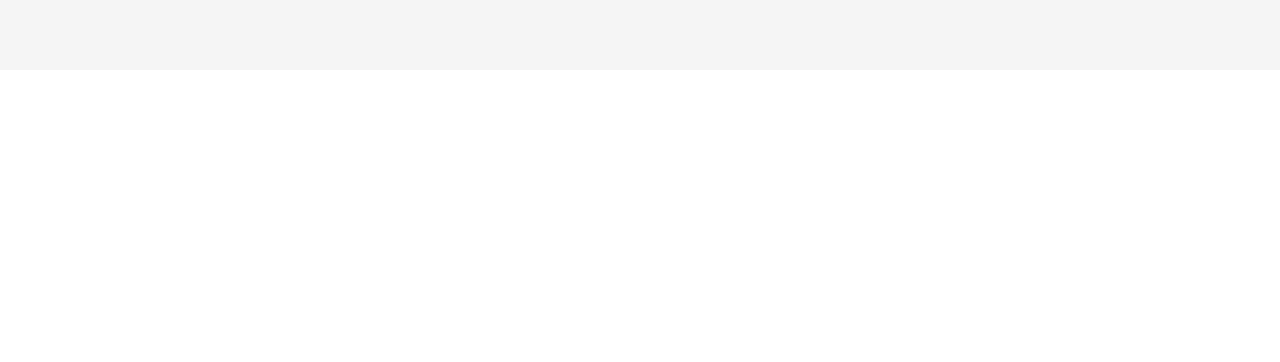
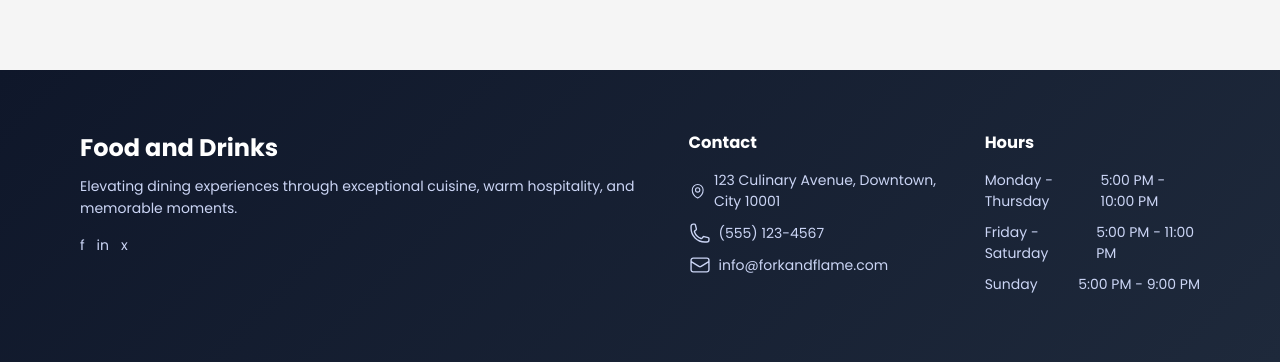
Before and after one commit to ngokhactien/oderFood, a React (Vite) app: page /product/1 in a window 1280 px wide. Shown: the part 794-1156 px from the top of the page. Before the commit the page ends 864 px from the top, so only its background shows below. Built offline with nearby package versions, Linux system fonts and the light colour scheme.

Commit message:
update code 18-4

```diff
--- a/src/App.jsx
+++ b/src/App.jsx
@@ -2,17 +2,17 @@ import React from "react";
 import { Outlet } from "react-router-dom";
 import Header from "./components/Header";
 import ScrollToTop from "./common/ScrollToTop";
-// import Footer from "./components/Footer"; // nếu có
+import Footer from "./components/Footer";
 
 const App = () => {
   return (
     <>
-    <ScrollToTop />
+      <ScrollToTop />
       <Header />
-      <main style={{ minHeight: "80vh", paddingTop: '4rem' }}>
+      <main style={{ minHeight: "80vh", paddingTop: "4rem" }}>
         <Outlet /> {/* Các trang con sẽ hiển thị tại đây */}
       </main>
-      {/* <Footer /> */}
+      <Footer />
     </>
   );
 };
--- /dev/null
+++ b/src/components/CustomerReviews.jsx
@@ -0,0 +1,68 @@
+import "./styles/CustomerReviews.css";
+
+const reviews = [
+  {
+    name: "Nhã Phương - Diễn viên",
+    avatar: "https://i.pravatar.cc/100?img=1",
+    rating: 3,
+    content:
+      "Mình đặt cơm trưa ở đây hàng ngày, món ăn ngon, đa dạng và giá cả hợp lý. Nhân viên phục vụ nhiệt tình, tư vấn menu chi tiết. Giao hàng đúng giờ, đồ ăn còn nóng hổi. Mình rất hài lòng và sẽ giới thiệu cho bạn bè!",
+  },
+  {
+    name: "Ngọc Trinh - Người mẫu",
+    avatar: "https://i.pravatar.cc/100?img=2",
+    rating: 4,
+    content:
+      "Quán có nhiều món ăn đa dạng, từ món Việt, món Á đến món Âu. Không gian sạch sẽ, thoáng mát, phù hợp để họp mặt gia đình. Đặc biệt là chất lượng món ăn luôn đảm bảo, nguyên liệu tươi ngon.",
+  },
+  {
+    name: "Trấn Thành - Danh hài",
+    avatar: "https://i.pravatar.cc/100?img=3",
+    rating: 5,
+    content:
+      "Mình hay đặt tiệc cho gia đình và công ty, quán này phục vụ nhanh, giá cả hợp lý. Có nhiều combo ưu đãi cho nhóm đông người. Uy tín lắm!",
+  },
+  {
+    name: "Trường Giang - Danh hài",
+    avatar: "https://i.pravatar.cc/100?img=4",
+    rating: 4,
+    content:
+      "Quán có nhiều món ăn kèm và đồ uống đa dạng. Nhân viên nhiệt tình tư vấn món ăn phù hợp. Combo cơm + nước uống giảm giá khá nhiều.",
+  },
+];
+
+const Star = ({ filled }) => (
+  <span className={filled ? "star filled" : "star"}>★</span>
+);
+
+const ReviewCard = ({ review }) => {
+  return (
+    <div className="reviews--card">
+      <div className="review-header">
+        <img src={review.avatar} alt={review.name} />
+        <div>
+          <h4 className="name">{review.name}</h4>
+          <div className="stars">
+            {[...Array(5)].map((_, i) => (
+              <Star key={i} filled={i < review.rating} />
+            ))}
+          </div>
+        </div>
+      </div>
+      <p>{review.content}</p>
+    </div>
+  );
+};
+
+export default function ReviewSection() {
+  return (
+    <div className="review-container">
+      <h2>Đánh giá từ khách hàng</h2>
+      <div className="review-grid">
+        {reviews.map((r, i) => (
+          <ReviewCard key={i} review={r} />
+        ))}
+      </div>
+    </div>
+  );
+}
--- /dev/null
+++ b/src/components/Footer.jsx
@@ -0,0 +1,82 @@
+import "./styles/Footer.css";
+import {
+  MapPinIcon,
+  PhoneIcon,
+  EnvelopeIcon,
+} from "@heroicons/react/24/outline";
+
+export default function Footer() {
+  return (
+    <footer className="footer">
+      <div className="footer-container">
+
+        {/* LEFT */}
+        <div className="footer-col">
+          <h2 className="logo">Food and Drinks</h2>
+          <p>
+            Elevating dining experiences through exceptional cuisine, warm
+            hospitality, and memorable moments.
+          </p>
+
+          <div className="socials">
+            <span>f</span>
+            <span>in</span>
+            <span>x</span>
+          </div>
+        </div>
+
+        {/* QUICK LINKS */}
+        {/* <div className="footer-col">
+          <h3>Quick Links</h3>
+          <ul>
+            <li>Our Menu</li>
+            <li>Reservations</li>
+            <li>Our Story</li>
+            <li>Private Events</li>
+            <li>Gift Cards</li>
+            <li>Careers</li>
+          </ul>
+        </div> */}
+
+        {/* CONTACT */}
+        <div className="footer-col">
+          <h3>Contact</h3>
+          <ul className="contact">
+            <li>
+              <MapPinIcon className="icon" />
+              123 Culinary Avenue, Downtown, City 10001
+            </li>
+            <li>
+              <PhoneIcon className="icon" />
+              (555) 123-4567
+            </li>
+            <li>
+              <EnvelopeIcon className="icon" />
+              info@forkandflame.com
+            </li>
+          </ul>
+        </div>
+
+        {/* HOURS */}
+        <div className="footer-col">
+          <h3>Hours</h3>
+          <ul className="hours">
+            <li>
+              <span>Monday - Thursday</span>
+              <span>5:00 PM - 10:00 PM</span>
+            </li>
+            <li>
+              <span>Friday - Saturday</span>
+              <span>5:00 PM - 11:00 PM</span>
+            </li>
+            <li>
+              <span>Sunday</span>
+              <span>5:00 PM - 9:00 PM</span>
+            </li>
+          </ul>
+        </div>
+
+      </div>
+    </footer>
+  );
+}
--- /dev/null
+++ b/src/components/styles/CustomerReviews.css
@@ -0,0 +1,74 @@
+.review-container {
+  padding: 60px 80px;
+  background: #f8f8f8;
+  font-family: Arial, sans-serif;
+}
+
+.review-container h2 {
+  font-size: 28px;
+  margin-bottom: 30px;
+  border-bottom: 3px solid #ff6600;
+  display: inline-block;
+  padding-bottom: 6px;
+  font-weight: 700;
+}
+
+.review-grid {
+  display: grid;
+  grid-template-columns: repeat(2, 1fr);
+  gap: 25px;
+}
+
+.reviews--card {
+  background: #fff;
+  border-radius: 12px;
+  padding: 22px;
+  border: 1px solid #eee;
+  box-shadow: 0 4px 10px rgba(0, 0, 0, 0.04);
+  cursor: pointer;
+}
+
+.review-header {
+  display: flex;
+  align-items: center;
+  gap: 12px;
+  margin-bottom: 12px;
+}
+
+.review-header img {
+  width: 55px;
+  height: 55px;
+  border-radius: 50%;
+  object-fit: cover;
+}
+
+.name {
+  margin: 0;
+  font-size: 16px;
+  font-weight: 600;
+}
+
+.stars {
+  margin-top: 4px;
+}
+
+.star {
+  color: #ddd;
+  font-size: 14px;
+}
+
+.star.filled {
+  color: #ffc107;
+}
+
+.reviews--card p {
+  font-size: 14px;
+  color: #666;
+  line-height: 1.7;
+}
+
+.reviews--card:hover {
+  transform: translateY(-3px);
+  transition: 0.2s;
+  border: 1px solid var(--primary-color);;
+}
--- /dev/null
+++ b/src/components/styles/Footer.css
@@ -0,0 +1,86 @@
+.footer {
+  background: linear-gradient(135deg, #0f172a, #1e293b);
+  color: #cbd5f5;
+  padding: 60px 80px;
+}
+
+.footer-container {
+  display: flex;
+  justify-content: space-between;
+  gap: 40px;
+}
+
+.footer-col h2.logo {
+  font-size: 24px;
+  color: white;
+  margin-bottom: 10px;
+}
+
+.footer-col h3 {
+  color: white;
+  margin-bottom: 15px;
+}
+
+.footer-col p {
+  font-size: 14px;
+  line-height: 1.6;
+  margin-bottom: 15px;
+}
+
+.footer-col ul {
+  list-style: none;
+  padding: 0;
+  margin: 0;
+}
+
+.footer-col ul li {
+  margin-bottom: 10px;
+  font-size: 14px;
+  cursor: pointer;
+  display: flex;
+  align-items: center;
+  gap: 8px;
+}
+
+.footer-col ul li:hover {
+  color: #f97316;
+}
+
+/* socials */
+.socials {
+  display: flex;
+  gap: 12px;
+}
+
+.socials svg {
+  cursor: pointer;
+  transition: 0.2s;
+}
+
+.socials svg:hover {
+  color: #f97316;
+}
+
+/* contact */
+.contact li {
+  align-items: flex-start;
+}
+
+/* hours */
+.hours li {
+  display: flex;
+  justify-content: space-between;
+}
+
+/* responsive */
+@media (max-width: 768px) {
+  .footer-container {
+    grid-template-columns: 1fr 1fr;
+  }
+}
+
+@media (max-width: 500px) {
+  .footer-container {
+    grid-template-columns: 1fr;
+  }
+}
--- a/src/pages/Home.jsx
+++ b/src/pages/Home.jsx
@@ -8,6 +8,7 @@ import PromoHeader from "../components/PromoHeader.jsx";
 import ViewAllButton from "../components/ViewAllButton.jsx";
 import FoodHeroBanner from "../components/FoodHeroBanner.jsx";
 import FoodListSection from "../components/FoodListSection.jsx";
+import CustomerReviews from "../components/CustomerReviews.jsx";
 
 const Home = () => {
   const dispatch = useDispatch();
@@ -35,7 +36,7 @@ const Home = () => {
         <ViewAllButton />
 
         <FoodListSection/>
-
+        <CustomerReviews/>
       </div>
     </>
   );
```
